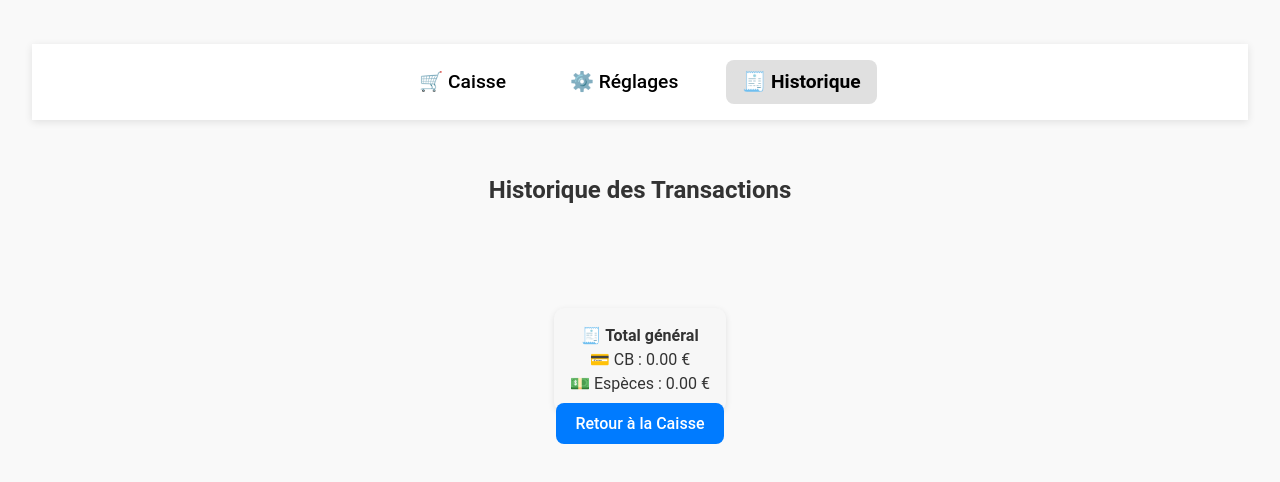
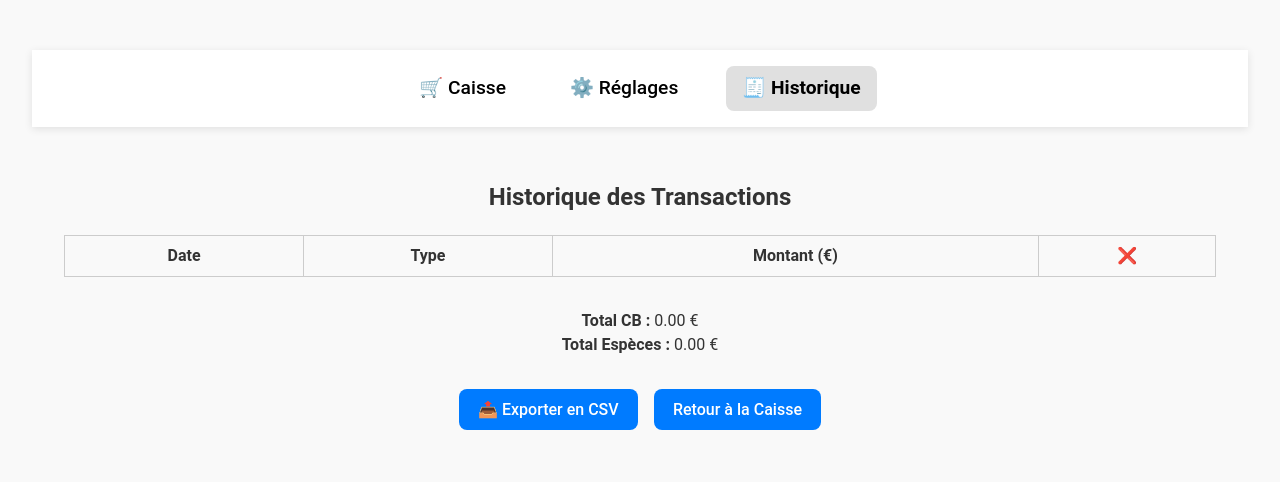
Before and after one commit to Lucas-code-Sophia/caisseSophia, a React (Vite) app: page /historique in a window 1280 px wide. Shown: the part 144-626 px from the top of the page. Built offline with nearby package versions, Linux system fonts and the light colour scheme.

Commit message:
version finale (sans impression)

```diff
--- a/src/components/Caisse.jsx
+++ b/src/components/Caisse.jsx
@@ -497,6 +497,38 @@ function Caisse() {
           </div>
         </div>
       )}
+
+      {showPaymentPopup && (
+        <div className="ticket-popup">
+            <div className="ticket-content" style={{ textAlign: 'center' }}>
+              <h3>Paiement de {selectedTotal.toFixed(2)} €</h3>
+              <button className="button" onClick={() => setCashPopup(true)}>💶 Espèces</button>
+              <button className="button" style={{ marginLeft: '1rem' }} onClick={() => handlePayment('CB')}>💳 Carte bancaire</button>
+            </div>
+          </div>
+        )}
+
+        {cashPopup && (
+          <div className="ticket-popup">
+            <div className="ticket-content" style={{ textAlign: 'center' }}>
+              <h3>Montant à payer : {selectedTotal.toFixed(2)} €</h3>
+              <input
+                type="number"
+                placeholder="Montant reçu"
+                value={cashReceived}
+                onChange={(e) => setCashReceived(e.target.value)}
+                style={{ width: '100%', padding: '0.5rem', marginBottom: '1rem' }}
+              />
+              {parseFloat(cashReceived) >= selectedTotal && (
+                <p>Rendu : {(parseFloat(cashReceived) - selectedTotal).toFixed(2)} €</p>
+              )}
+              <button className="button" onClick={() => handlePayment('Espèces', cashReceived)}>Valider le paiement</button>
+              <br />
+              <button className="button" onClick={() => { setCashPopup(false); setShowPaymentPopup(false); }} style={{ marginTop: '1rem' }}>Annuler</button>
+            </div>
+          </div>
+        )}
+
     </div>
   );
 }
--- a/src/components/Historique.jsx
+++ b/src/components/Historique.jsx
@@ -22,6 +22,12 @@ function Historique() {
     return grouped;
   };
 
+  const deletePayment = (id) => {
+    const updated = paymentsHistory.filter(p => p.id !== id);
+    setPaymentsHistory(updated);
+    localStorage.setItem('paymentsHistory', JSON.stringify(updated));
+  };
+
   const groupedPayments = groupByDate(paymentsHistory);
 
   const sortedDates = Object.keys(groupedPayments).sort((a, b) => {
@@ -38,40 +44,60 @@ function Historique() {
     .filter(p => p.type === 'Espèces')
     .reduce((sum, p) => sum + p.amount, 0);
 
+    const exportPaymentsToCSV = () => {
+      const headers = ['Date', 'Type', 'Montant (€)'];
+      const rows = paymentsHistory.map(p => [p.date, p.type, p.amount.toFixed(2)]);
+
+      const csvContent = [
+        headers.join(','),
+        ...rows.map(r => r.join(','))
+      ].join('\n');
+
+      const blob = new Blob([csvContent], { type: 'text/csv;charset=utf-8;' });
+      const url = URL.createObjectURL(blob);
+
+      const link = document.createElement('a');
+      link.href = url;
+      link.setAttribute('download', `historique-paiements-${new Date().toISOString().slice(0,10)}.csv`);
+      document.body.appendChild(link);
+      link.click();
+      document.body.removeChild(link);
+    };
+
     return (
       <div className="historique-container">
         <h2>Historique des Transactions</h2>
 
-      <div className="jours-wrapper">
-        {sortedDates.map(date => {
-          const payments = groupedPayments[date];
-          const totalDayCB = payments.filter(p => p.type === 'CB').reduce((sum, p) => sum + p.amount, 0);
-          const totalDayCash = payments.filter(p => p.type === 'Espèces').reduce((sum, p) => sum + p.amount, 0);
+        <table style={{ width: '100%', borderCollapse: 'collapse', marginTop: '1rem' }}>
+        <thead><tr>
+        <th style={{ border: '1px solid #ccc', padding: '8px' }}>Date</th>
+        <th style={{ border: '1px solid #ccc', padding: '8px' }}>Type</th>
+        <th style={{ border: '1px solid #ccc', padding: '8px' }}>Montant (€)</th>
+        <th style={{ border: '1px solid #ccc', padding: '8px' }}>❌</th>
+        </tr>
+        </thead>
+        <tbody>
+          {paymentsHistory.map((p) => (
+            <tr key={p.id}>
+              <td style={{ border: '1px solid #ccc', padding: '8px' }}>{p.date}</td>
+              <td style={{ border: '1px solid #ccc', padding: '8px' }}>{p.type}</td>
+              <td style={{ border: '1px solid #ccc', padding: '8px' }}>{p.amount.toFixed(2)}</td>
+              <td style={{ border: '1px solid #ccc', padding: '8px', textAlign: 'center' }}>
+                <button onClick={() => deletePayment(p.id)} style={{ cursor: 'pointer', background: 'transparent', border: 'none', color: 'red' }}>🗑️</button>
+              </td>
+            </tr>
+          ))}
+        </tbody>
+        </table>
 
-          return (
-            <div key={date} className="jour-colonne">
-              <div className="jour-header">{date}</div>
-              <div className="transactions-colonne">
-                {payments.map(p => (
-                  <div key={p.id} className="transaction-ligne">
-                    {p.amount.toFixed(2)} € – {p.type}
-                  </div>
-                ))}
-              </div>
-              <div className="recap-jour">
-                💳 {totalDayCB.toFixed(2)} €<br />
-                💵 {totalDayCash.toFixed(2)} €
-              </div>
-            </div>
-          );
-        })}
+        <div style={{ marginTop: '2rem' }}>
+          <strong>Total CB :</strong> {totalCB.toFixed(2)} €<br />
+          <strong>Total Espèces :</strong> {totalCash.toFixed(2)} €
         </div>
 
-      <div className="total-global-card">
-        🧾 <strong>Total général</strong><br />
-        💳 CB : {totalCB.toFixed(2)} €<br />
-        💵 Espèces : {totalCash.toFixed(2)} €
-      </div>
+        <button className="button" onClick={exportPaymentsToCSV} style={{ marginTop: '2rem', marginRight: '1rem' }}>
+          📤 Exporter en CSV
+        </button>
 
         <Link to="/" className="button" style={{ marginTop: '2rem' }}>
           Retour à la Caisse
--- a/src/components/produits_sophia_vfinal.json
+++ b/src/components/produits_sophia_vfinal.json
@@ -765,6 +765,7 @@
             "name": "Chivas 18 ans",
             "type": "alcool supérieur",
             "price": 25,
+            "text-color": "white",
             "tva": 20,
             "color": "black"
           },
@@ -772,6 +773,7 @@
             "name": "Chivas 12 ans",
             "type": "alcool supérieur",
             "price": 8,
+            "text-color": "white",
             "tva": 20,
             "color": "black"
           },
@@ -779,6 +781,7 @@
             "name": "Jameson",
             "type": "alcool supérieur",
             "price": 12,
+            "text-color": "white",
             "tva": 20,
             "color": "black"
           },
@@ -786,6 +789,7 @@
             "name": "Jack",
             "type": "alcool supérieur",
             "price": 10,
+            "text-color": "white",
             "tva": 20,
             "color": "black"
           },
@@ -793,6 +797,7 @@
             "name": "Four Roses",
             "type": "alcool supérieur",
             "price": 11,
+            "text-color": "white",
             "tva": 20,
             "color": "black"
           },
@@ -800,6 +805,7 @@
             "name": "Nikka",
             "type": "alcool supérieur",
             "price": 20,
+            "text-color": "white",
             "tva": 20,
             "color": "black"
           },
@@ -807,6 +813,7 @@
             "name": "Ballantine's",
             "type": "alcool supérieur",
             "price": 14,
+            "text-color": "white",
             "tva": 20,
             "color": "black"
           },
@@ -814,6 +821,7 @@
             "name": "Aberlour",
             "type": "alcool supérieur",
             "price": 20,
+            "text-color": "white",
             "tva": 20,
             "color": "black"
           },
```
Lines whose indentation alone changed are shown as unchanged.
